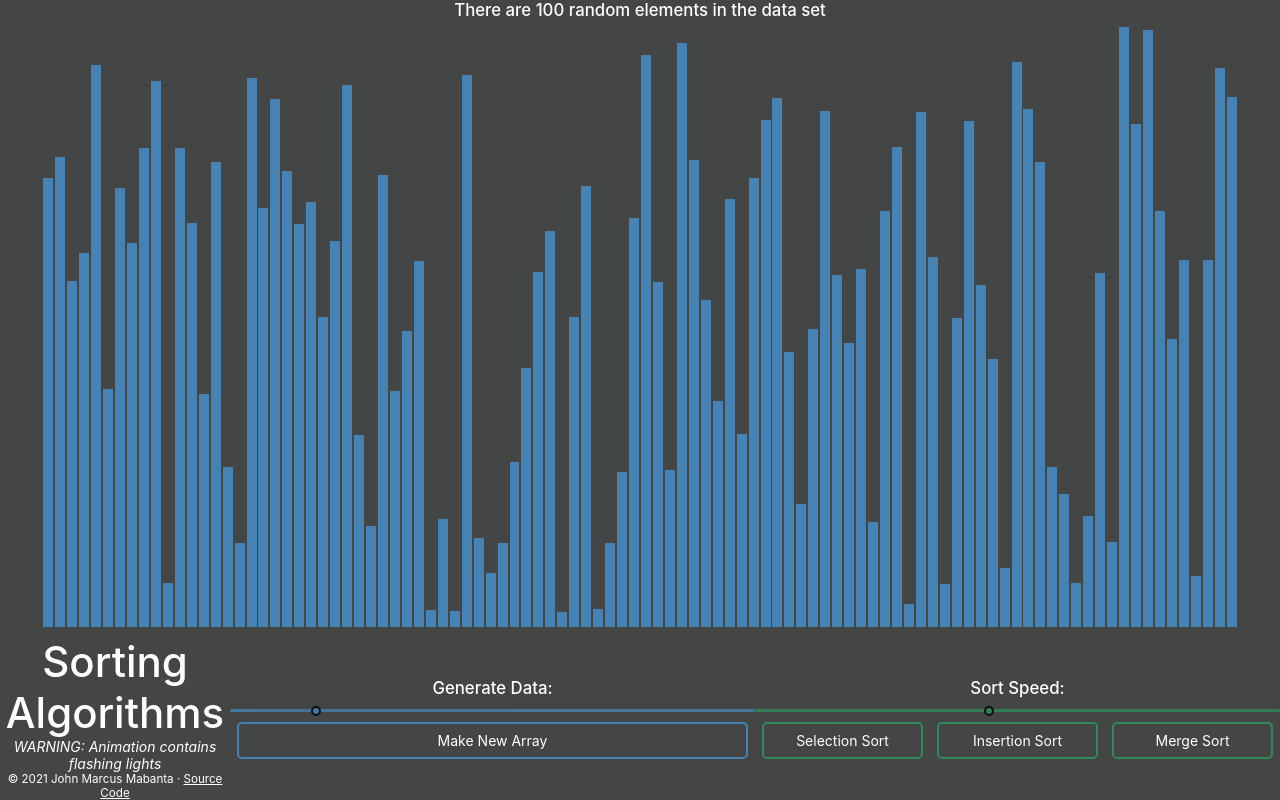
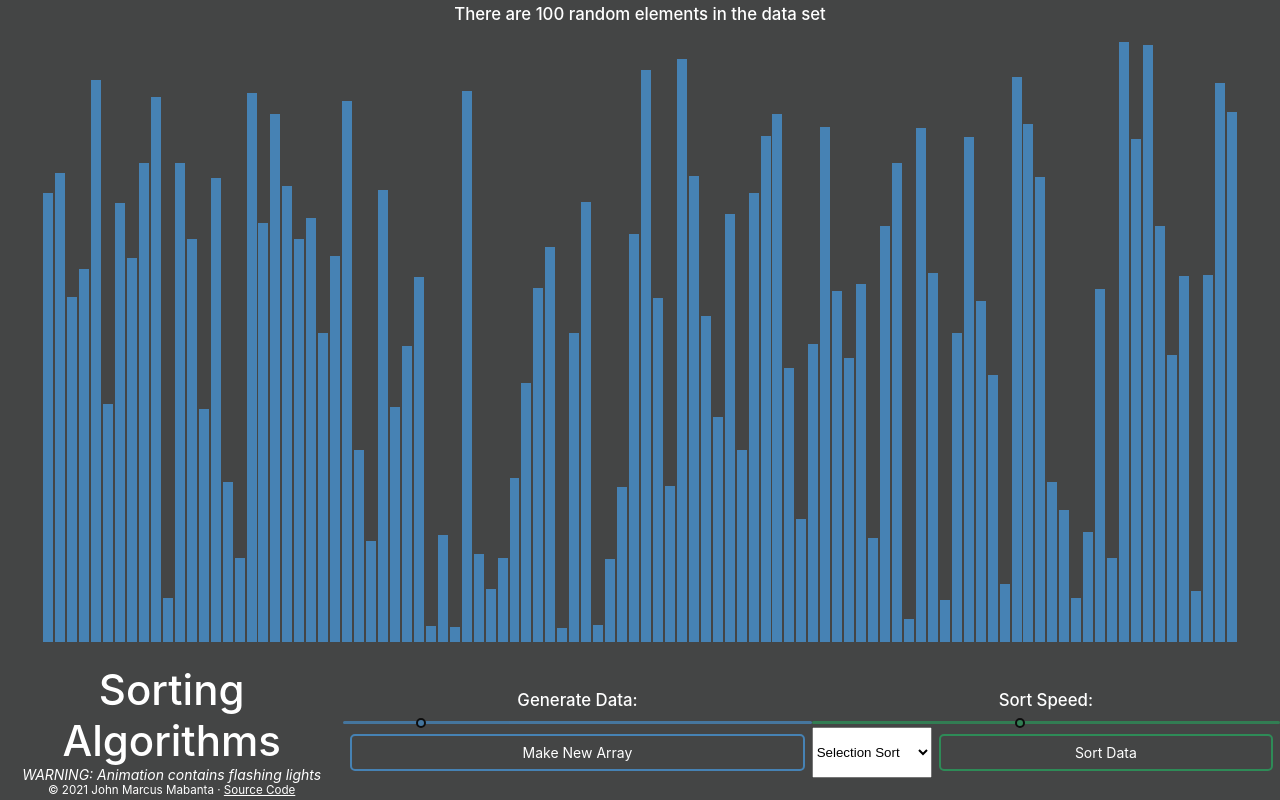
Before and after one commit to jmmabanta/sort-algo, a React (Create React App) app: page / in a window 1280 px wide. Built offline with nearby package versions, Linux system fonts and the light colour scheme.

Commit message:
Added dropdown boxes for sort algos

```diff
--- a/src/App.tsx
+++ b/src/App.tsx
@@ -1,7 +1,7 @@
-import DataSetSize from './components/data-set/DataSetInputs';
+import DataSetInputs from './components/data-set/DataSetInputs';
 import { useDataState } from './components/data-set/DataSetState';
 import DataSetDisplay from './components/DataSetDisplay';
-import SortDataButtons from './components/sort/SortDataInputs';
+import SortDataInputs from './components/sort/SortDataInputs';
 import SortAnimator from './components/sort/SortAnimator';
 
 const App = () => {
@@ -36,12 +36,12 @@ const App = () => {
             </a>
           </h5>
         </div>
-        <DataSetSize
+        <DataSetInputs
           dataSize={dataState}
           isDisabled={animState.animating}
           isSorted={animState.isSorted}
         />
-        <SortDataButtons
+        <SortDataInputs
           sortData={animState.sortData}
           setSpeed={animState.setBaseSpeed}
           isDisabled={animState.animating}
--- a/src/components/data-set/DataSetInputs.tsx
+++ b/src/components/data-set/DataSetInputs.tsx
@@ -10,7 +10,7 @@ interface DataProps {
   isSorted: boolean;
 }
 
-const DataSetSize = (props: DataProps) => {
+const DataSetInputs = (props: DataProps) => {
   return (
     <div className="input_section">
       <h3>Generate Data:</h3>
@@ -47,4 +47,4 @@ const DataSetSize = (props: DataProps) => {
   );
 };
 
-export default DataSetSize;
+export default DataSetInputs;
--- a/src/components/sort/SortDataInputs.tsx
+++ b/src/components/sort/SortDataInputs.tsx
@@ -7,7 +7,7 @@ interface ButtonProps {
   isDisabled: boolean;
 }
 
-const SortDataButtons = (props: ButtonProps) => {
+const SortDataInputs = (props: ButtonProps) => {
   return (
     <div className="input_section sort_section">
       <h3>Sort Speed:</h3>
@@ -23,33 +23,19 @@ const SortDataButtons = (props: ButtonProps) => {
         disabled={props.isDisabled}
       ></input>{' '}
       <div className="button_list sort_button">
-        <button
-          onClick={() => {
-            props.sortData('selection');
-          }}
-          disabled={props.isSorted}
-        >
-          Selection Sort
-        </button>
-        <button
-          onClick={() => {
-            props.sortData('insertion');
-          }}
-          disabled={props.isSorted}
-        >
-          Insertion Sort
-        </button>
-        <button
-          onClick={() => {
-            props.sortData('merge');
-          }}
-          disabled={props.isSorted}
-        >
-          Merge Sort
-        </button>
+        <select name="algos" id="algo-drop">
+          <optgroup label="O(n²)">
+            <option value="selection">Selection Sort</option>
+            <option value="insertion">Insertion Sort</option>
+          </optgroup>
+          <optgroup label="O(n·log(n))">
+            <option value="merge">Merge Sort</option>
+          </optgroup>
+        </select>
+        <button disabled={props.isDisabled}>Sort Data</button>
       </div>
     </div>
   );
 };
 
-export default SortDataButtons;
+export default SortDataInputs;
--- a/src/index.css
+++ b/src/index.css
@@ -103,8 +103,8 @@ hr {
 
 .input_section {
   margin-top: 1vh;
-  width: 75%;
-  max-width: 525px;
+  width: 40%;
+  max-width: 480px;
 }
 
 /* DATA BARS */
```
